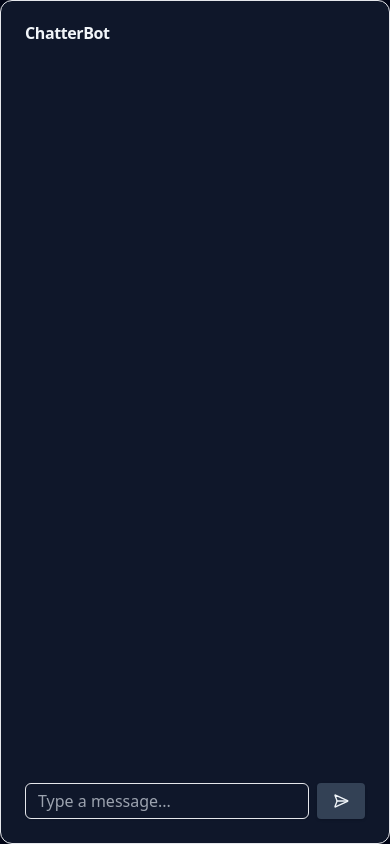
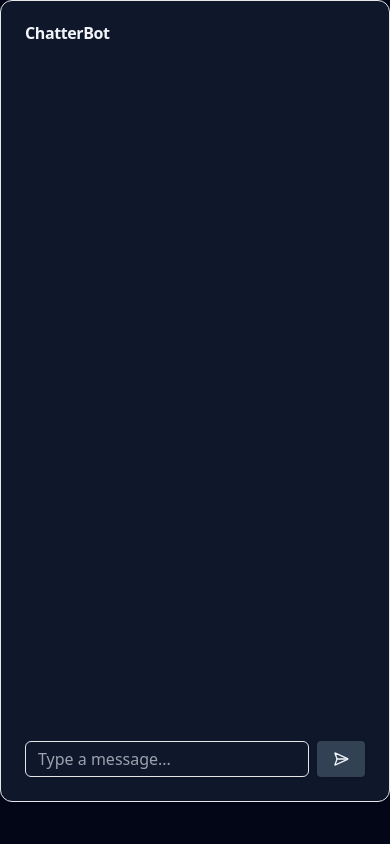
Before and after one commit to vegaronel/ai-gemini, a React (Vite) app: page / in a window 390 px wide. Built offline with nearby package versions, Linux system fonts and the light colour scheme.

Commit message:
fix card

```diff
--- a/src/App.jsx
+++ b/src/App.jsx
@@ -3,7 +3,7 @@ import "./App.css";
 import { Chat } from './pages/Chat';
 function App() {
   return (
-    <div className="min-h-screen bg-slate-950 flex justify-center items-center">
+    <div className="min-h-screen bg-slate-950 flex justify-center lg:items-center">
     <Chat />
   </div>
   )
--- a/src/pages/Chat.jsx
+++ b/src/pages/Chat.jsx
@@ -76,7 +76,7 @@ export function Chat() {
   };
 
   return (
-    <Card className="w-full flex flex-col max-w-md mx-auto md:h-[600px] h-screen bg-slate-900 text-slate-100 border">
+    <Card className="w-full flex flex-col lg:max-w-lg md:max-w-lg  mx-auto md:h-[600px] h-[95vh] bg-slate-900 text-slate-100 border">
       <CardHeader>
         <CardTitle>ChatterBot</CardTitle>
       </CardHeader>
```
